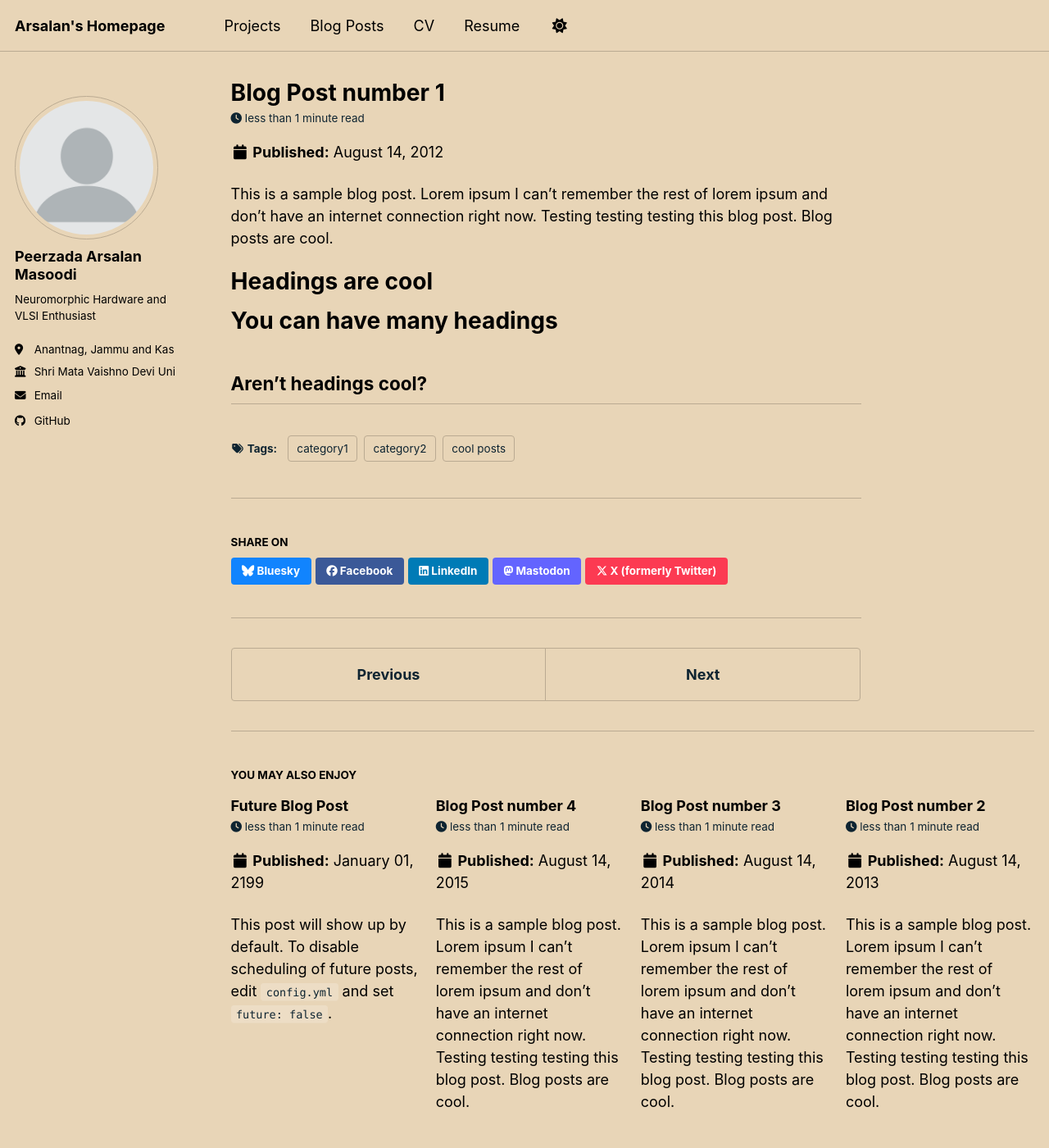
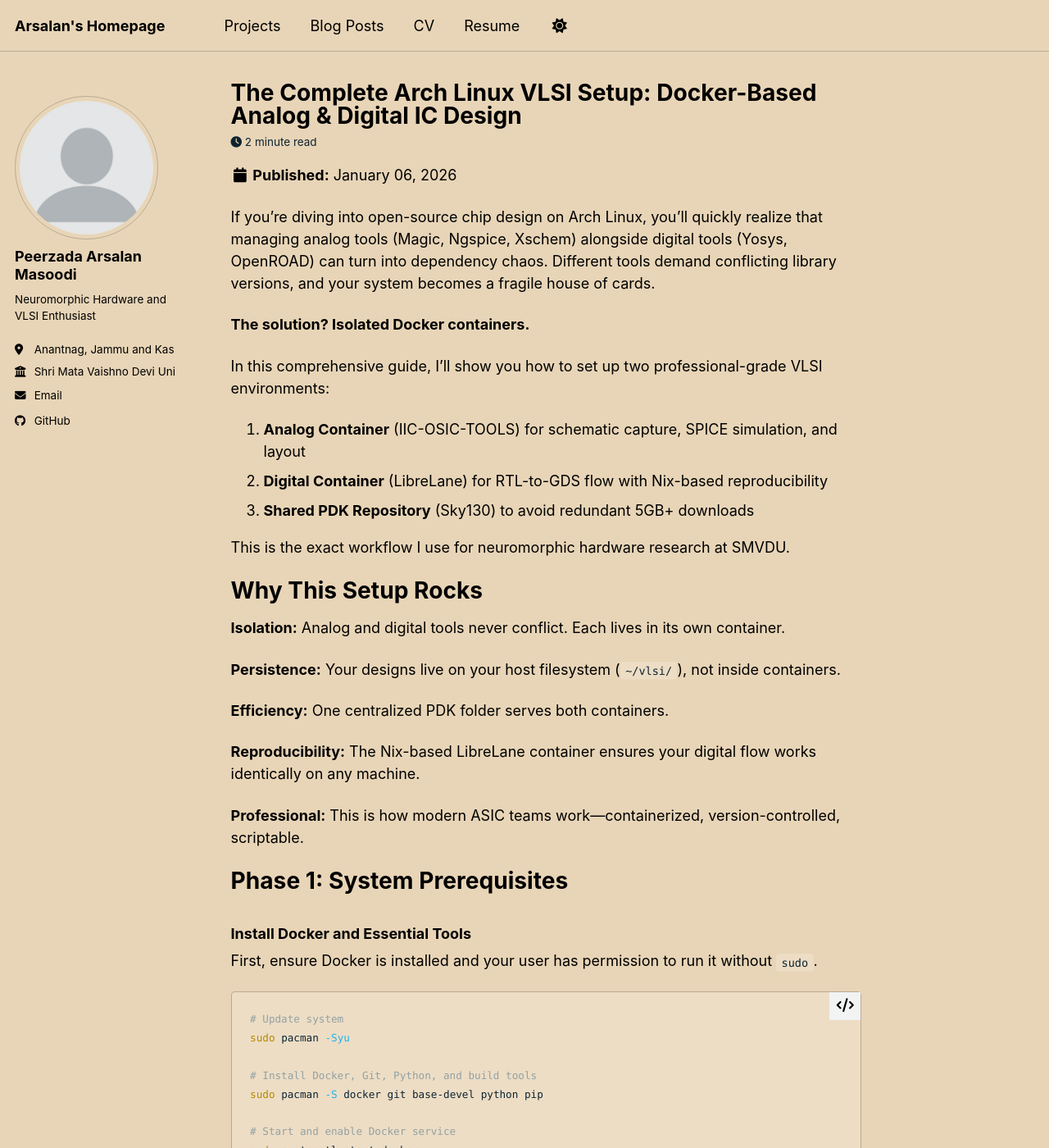
Before and after one commit to voidthecryptic/voidthecryptic.github.io, a Jekyll site: the page built from _posts/2012-08-14-blog-post-1.md, in a window 1280 px wide and 1400 px high. Shown: the whole window at 82% size. Built offline with Jekyll 4.4.1, drawn with Linux system fonts in a browser that asks for light colours; a script bundle is joined from its source files by our own code; library files that are not in the unit come from our copies; some of the changed text lies outside the part shown.

Commit message:
trial blog

````diff
--- a/_posts/2012-08-14-blog-post-1.md
+++ b/_posts/2012-08-14-blog-post-1.md
@@ -1,20 +1,117 @@
 ---
-title: 'Blog Post number 1'
-date: 2012-08-14
-permalink: /posts/2012/08/blog-post-1/
+title: 'The Complete Arch Linux VLSI Setup: Docker-Based Analog & Digital IC Design'
+date: 2026-01-06
+permalink: /posts/2026/01/arch-vlsi-docker-setup/
 tags:
-  - cool posts
-  - category1
-  - category2
+  - vlsi
+  - asic design
+  - docker
+  - open source silicon
+  - arch linux
+  - neuromorphic computing
+  - sky130
 ---
 
-This is a sample blog post. Lorem ipsum I can't remember the rest of lorem ipsum and don't have an internet connection right now. Testing testing testing this blog post. Blog posts are cool.
+If you're diving into open-source chip design on Arch Linux, you'll quickly realize that managing analog tools (Magic, Ngspice, Xschem) alongside digital tools (Yosys, OpenROAD) can turn into dependency chaos. Different tools demand conflicting library versions, and your system becomes a fragile house of cards.
 
-Headings are cool
+**The solution? Isolated Docker containers.**
+
+In this comprehensive guide, I'll show you how to set up two professional-grade VLSI environments:
+1. **Analog Container** (IIC-OSIC-TOOLS) for schematic capture, SPICE simulation, and layout
+2. **Digital Container** (LibreLane) for RTL-to-GDS flow with Nix-based reproducibility
+3. **Shared PDK Repository** (Sky130) to avoid redundant 5GB+ downloads
+
+This is the exact workflow I use for neuromorphic hardware research at SMVDU.
+
+Why This Setup Rocks
 ======
 
-You can have many headings
+**Isolation:** Analog and digital tools never conflict. Each lives in its own container.
+
+**Persistence:** Your designs live on your host filesystem (`~/vlsi/`), not inside containers.
+
+**Efficiency:** One centralized PDK folder serves both containers.
+
+**Reproducibility:** The Nix-based LibreLane container ensures your digital flow works identically on any machine.
+
+**Professional:** This is how modern ASIC teams work—containerized, version-controlled, scriptable.
+
+Phase 1: System Prerequisites
 ======
 
-Aren't headings cool?
-------
+### Install Docker and Essential Tools
+
+First, ensure Docker is installed and your user has permission to run it without `sudo`.
+
+```bash
+# Update system
+sudo pacman -Syu
+
+# Install Docker, Git, Python, and build tools
+sudo pacman -S docker git base-devel python pip
+
+# Start and enable Docker service
+sudo systemctl start docker
+sudo systemctl enable docker
+
+# Add your user to the docker group (CRITICAL for file permissions)
+sudo usermod -aG docker $USER
+
+# Apply group changes (or log out and back in)
+newgrp docker
+
+# Verify Docker works
+docker run hello-world
+
+# Create the main workspace
+mkdir -p ~/vlsi
+
+# Subdirectories for each component
+mkdir -p ~/vlsi/pdk_root           # Shared PDK storage
+mkdir -p ~/vlsi/analog_designs     # Analog schematics/layouts
+mkdir -p ~/vlsi/digital_designs    # Digital RTL projects
+mkdir -p ~/vlsi/librelane_flow     # LibreLane workspace
+
+# Add to ~/zshrc
+echo 'export PDK_ROOT=$HOME/vlsi/pdk_root' >> ~/.zshrc
+echo 'export PDK=sky130A' >> ~/.zshrc
+echo 'export STD_CELL_LIBRARY=sky130_fd_sc_hd' >> ~/.zshrc
+
+# Apply immediately
+source ~/.zshrc
+
+# Verify
+echo $PDK_ROOT
+```
+
+PHASE 2:INSTALLING THE SKY130 PDK with Volare
+======
+
+The Process Design kit contaisn all the process-specific data :transistor models , design rules,standard cells and I/O libraries.
+
+```bash
+
+Lets install Volare
+
+# Install the PDK manager
+pip install --upgrade --no-cache-dir volare
+
+# Add pip binaries to PATH if needed
+echo 'export PATH="$HOME/.local/bin:$PATH"' >> ~/.bashrc
+source ~/.bashrc
+
+# Verify installation
+volare --version
+
+```
+
+# Download and Enable Sky130PDK
+# Set the target directory
+export PDK_ROOT=$HOME/vlsi/pdk_root
+
+# List available versions (optional, to see what's available)
+volare ls-remote --pdk sky130
+
+# Download and enable the default Sky130 version
+# This takes 5-15 minutes depending on internet speed
+volare enable --pdk sky130
````
